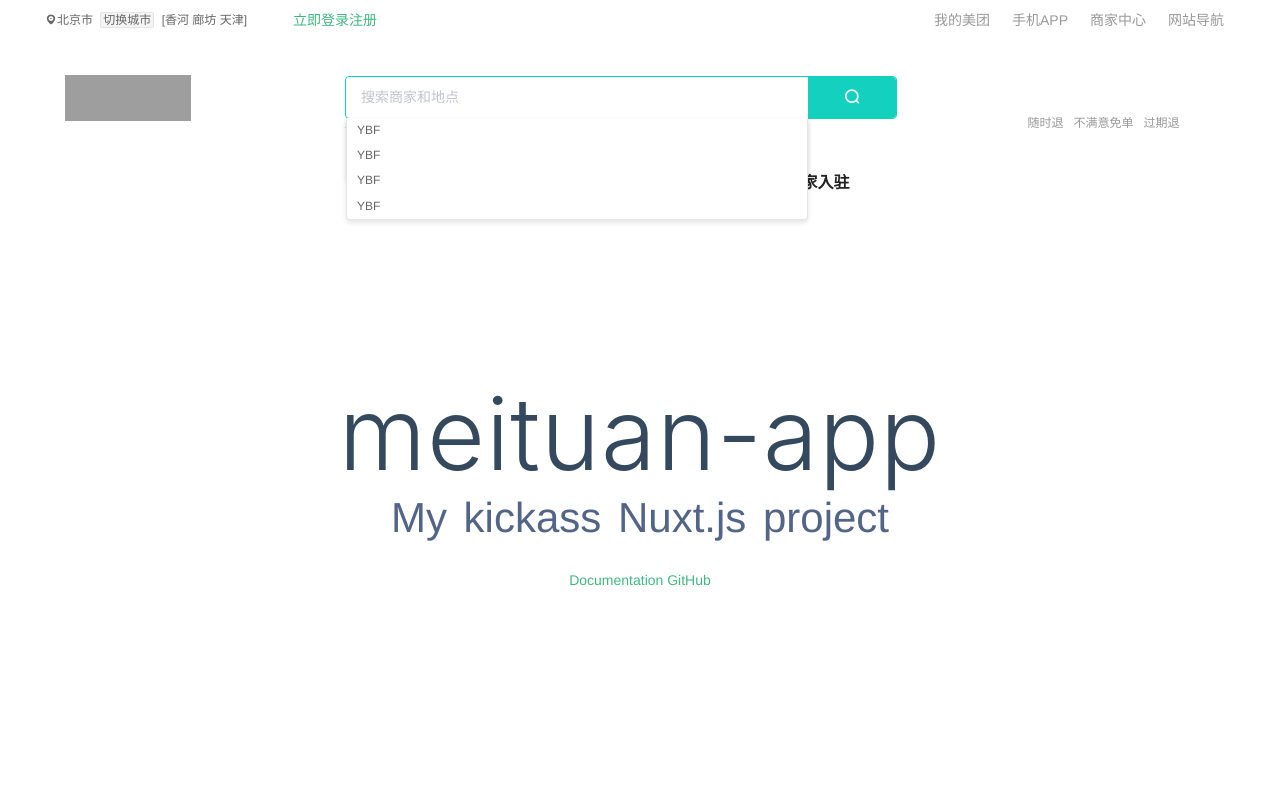
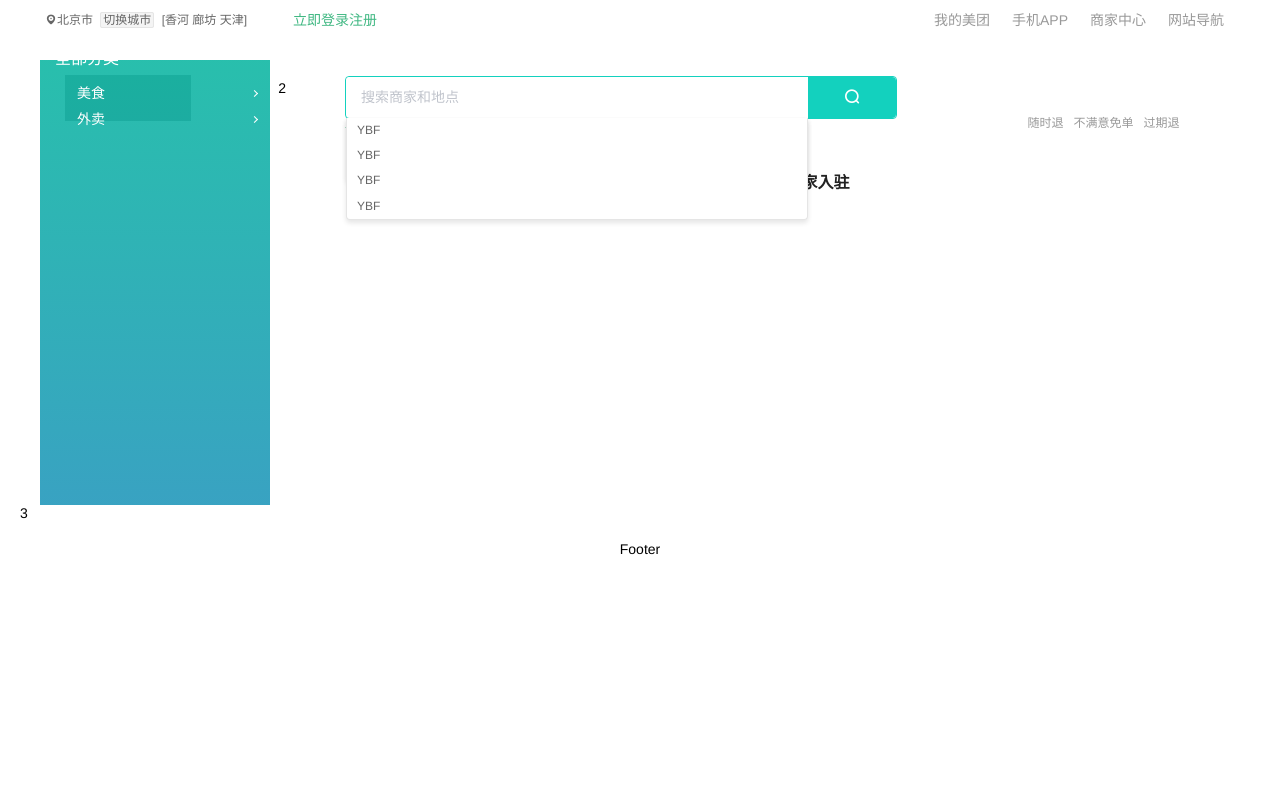
Before and after one commit to YBFACC/LearnSSR, a Nuxt app: page / in a window 1280 px wide. Shown: the top 800 px of the page. Built offline with nearby package versions, Linux system fonts and the light colour scheme; grey boxes are pictures that could not be loaded; a web font is replaced by a local one.

Commit message:
7-7 首页菜单

```diff
--- /dev/null
+++ b/components/index/menu.vue
@@ -0,0 +1,33 @@
+<template>
+  <div class="m-menu">
+    <div class="nav">
+      <dt>全部分类</dt>
+      <dd
+        v-for="(item, index) in menu"
+        :key="index"
+      >
+        <i :class="item.type" />{{item.name}}<span class="arrow" />
+      </dd>
+    </div>
+  </div>
+</template>
+<script>
+export default {
+  data () {
+    return {
+      menu: [{
+        type: 'food',
+        name: '美食'
+      },
+      {
+        type: 'takeout',
+        name: '外卖'
+      }]
+    }
+  },
+}
+</script>
+
+<style lang="scss">
+ @import "@/assets/css/index/index.scss";
+</style>
--- a/pages/index.vue
+++ b/pages/index.vue
@@ -1,66 +1,28 @@
 <template>
-  <div class="container">
-    <div>
-      <h1 class="title">
-        meituan-app
-      </h1>
-      <h2 class="subtitle">
-        My kickass Nuxt.js project
-      </h2>
-      <div class="links">
-        <a
-          href="https://nuxtjs.org/"
-          target="_blank"
-          class="button--green"
-        >
-          Documentation
-        </a>
-        <a
-          href="https://github.com/nuxt/nuxt.js"
-          target="_blank"
-          class="button--grey"
-        >
-          GitHub
-        </a>
-      </div>
-    </div>
+  <div class="page-index">
+    <el-row>
+      <el-col :span="5">
+        <emenu />
+      </el-col>
+      <el-col :span="19">2</el-col>
+    </el-row>
+
+    <el-row :span="24">
+      3
+    </el-row>
   </div>
 </template>
 
 <script>
-import Logo from "~/components/Logo.vue";
+import Emenu from '@/components/index/menu.vue'
+export default {
 
-export default {
   components: {
-    Logo
+    Emenu
   }
-};
+}
 </script>
 
-<style lang="stylus" scoped>
-.container
-  margin 0 auto
-  min-height 100vh
-  display flex
-  justify-content center
-  align-items center
-  text-align center
-
-.title
-  font-family 'Quicksand', 'Source Sans Pro', -apple-system, BlinkMacSystemFont, 'Segoe UI', Roboto, 'Helvetica Neue', Arial, sans-serif
-  display block
-  font-weight 300
-  font-size 100px
-  color #35495e
-  letter-spacing 1px
-
-.subtitle
-  font-weight 300
-  font-size 42px
-  color #526488
-  word-spacing 5px
-  padding-bottom 15px
-
-.links
-  padding-top 15px
+<style lang="scss">
+@import "@/assets/css/index/index.scss";
 </style>
```
